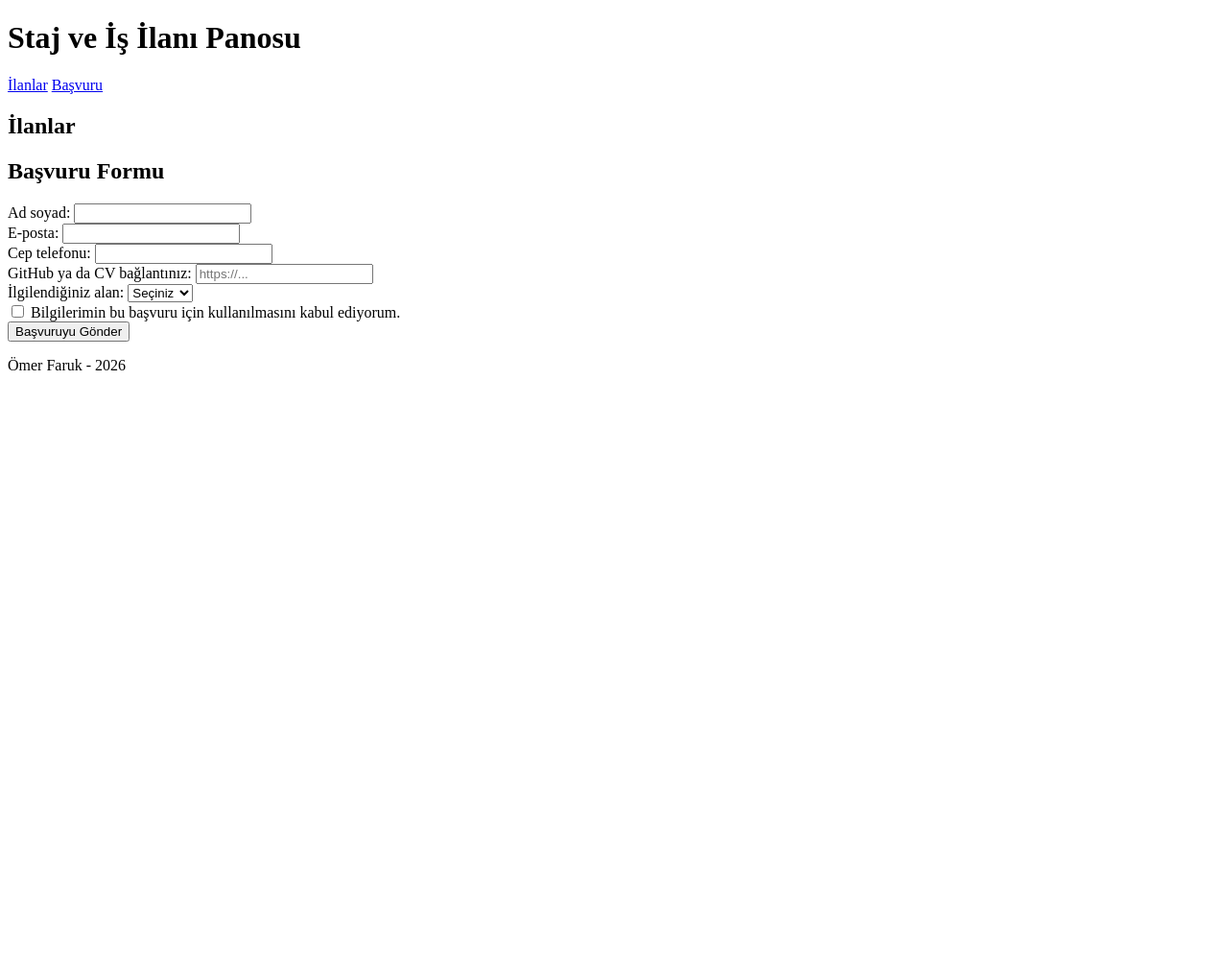
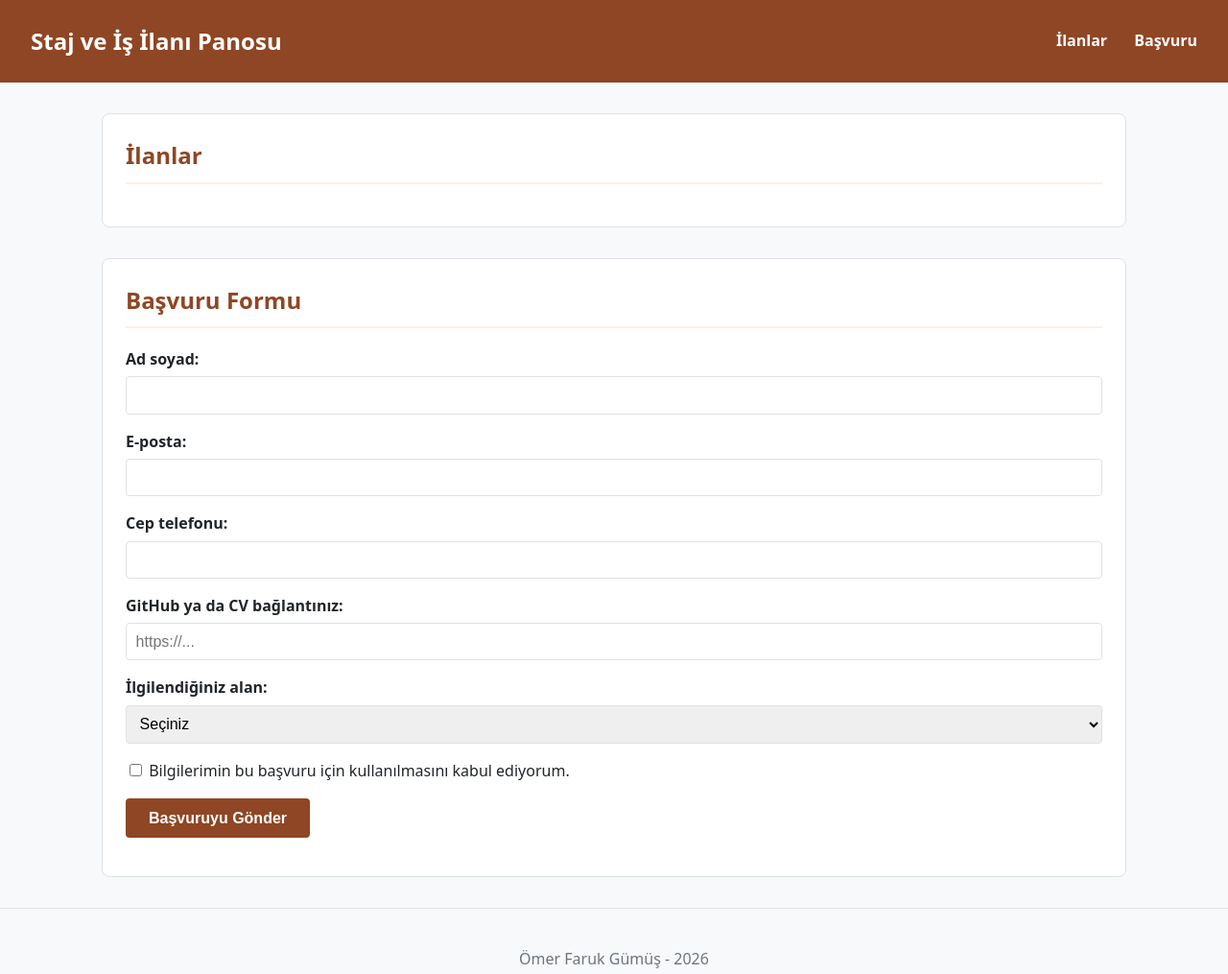
Before and after one commit to omerfaruk-55/webtek-ilan-panosu, a plain HTML site: page index.html in a window 1280 px wide. Shown: the whole page at 96% size. Before the commit the page ends 800 px from the top, so only its background shows below. Drawn offline with Linux system fonts and the light colour scheme.

Commit message:
Adım 3: renk teması ve CSS değişkenleri eklendi

```diff
--- a/index.html
+++ b/index.html
@@ -4,6 +4,7 @@
   <meta charset="utf-8">
   <meta name="viewport" content="width=device-width, initial-scale=1.0">
   <title>Staj ve İş İlanı Panosu</title>
+  <link rel="stylesheet" href="stil.css">
   <script src="form.js" defer></script>
   </script>
 </head>
@@ -70,7 +71,7 @@
   </main>
 
   <footer>
-    <p>Ömer Faruk - 2026</p>
+    <p>Ömer Faruk Gümüş - 2026</p>
   </footer>
 
 </body>
--- /dev/null
+++ b/stil.css
@@ -0,0 +1,123 @@
+:root {
+  --ton: 19; /* Kendi ogrenci numaramın ton degeri */
+  --ana: hsl(var(--ton) 60% 35%);
+  --ana-acik: hsl(var(--ton) 60% 95%);
+  --arka-plan: #f8f9fa;
+  --metin: #212529;
+  --kenarlik: #dee2e6;
+}
+
+* {
+  box-sizing: border-box;
+}
+
+body {
+  font-family: system-ui, -apple-system, sans-serif;
+  background-color: var(--arka-plan);
+  color: var(--metin);
+  margin: 0;
+  line-height: 1.6;
+}
+
+header {
+  background-color: var(--ana);
+  color: white;
+  padding: 1.5rem 2rem;
+  display: flex;
+  justify-content: space-between;
+  align-items: center;
+  flex-wrap: wrap;
+  gap: 1rem;
+}
+
+header h1 {
+  margin: 0;
+  font-size: 1.5rem;
+}
+
+nav a {
+  color: white;
+  text-decoration: none;
+  margin-left: 1.5rem;
+  font-weight: 600;
+}
+
+nav a:hover {
+  text-decoration: underline;
+}
+
+main {
+  max-width: 1100px;
+  margin: 2rem auto;
+  padding: 0 1rem;
+}
+
+section {
+  background: white;
+  padding: 1.5rem;
+  border-radius: 8px;
+  border: 1px solid var(--kenarlik);
+  margin-bottom: 2rem;
+}
+
+h2 {
+  color: var(--ana);
+  margin-top: 0;
+  border-bottom: 2px solid var(--ana-acik);
+  padding-bottom: 0.5rem;
+}
+
+form div {
+  margin-bottom: 1rem;
+}
+
+label {
+  display: block;
+  font-weight: 600;
+  margin-bottom: 0.3rem;
+}
+
+input[type="text"],
+input[type="email"],
+input[type="tel"],
+input[type="url"],
+select {
+  width: 100%;
+  padding: 0.6rem;
+  border: 1px solid var(--kenarlik);
+  border-radius: 4px;
+  font-size: 1rem;
+}
+
+input[type="checkbox"] + label {
+  display: inline;
+  font-weight: normal;
+}
+
+button {
+  background-color: var(--ana);
+  color: white;
+  border: none;
+  padding: 0.7rem 1.5rem;
+  font-size: 1rem;
+  font-weight: 600;
+  border-radius: 4px;
+  cursor: pointer;
+}
+
+button:hover {
+  opacity: 0.9;
+}
+
+#basvuru-ileti {
+  font-weight: 600;
+  color: var(--ana);
+  margin-top: 1rem;
+}
+
+footer {
+  text-align: center;
+  padding: 1.5rem;
+  color: #6c757d;
+  border-top: 1px solid var(--kenarlik);
+}
```
